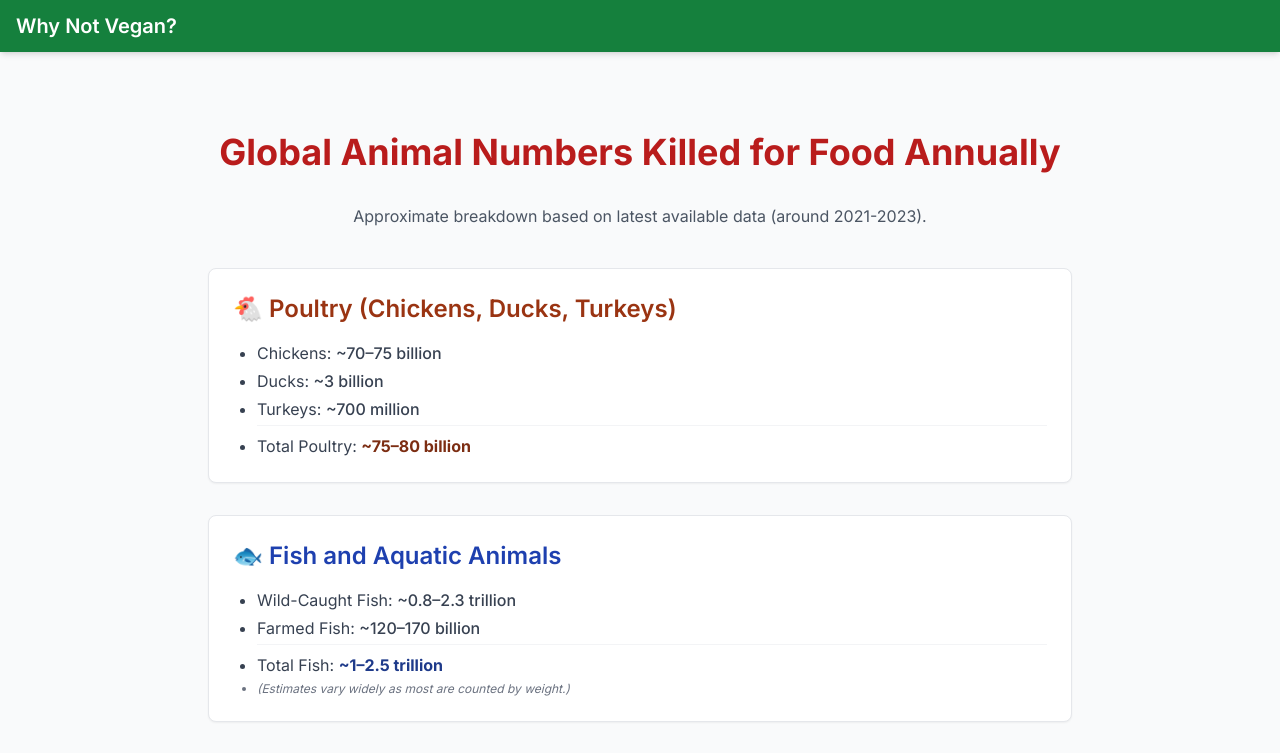
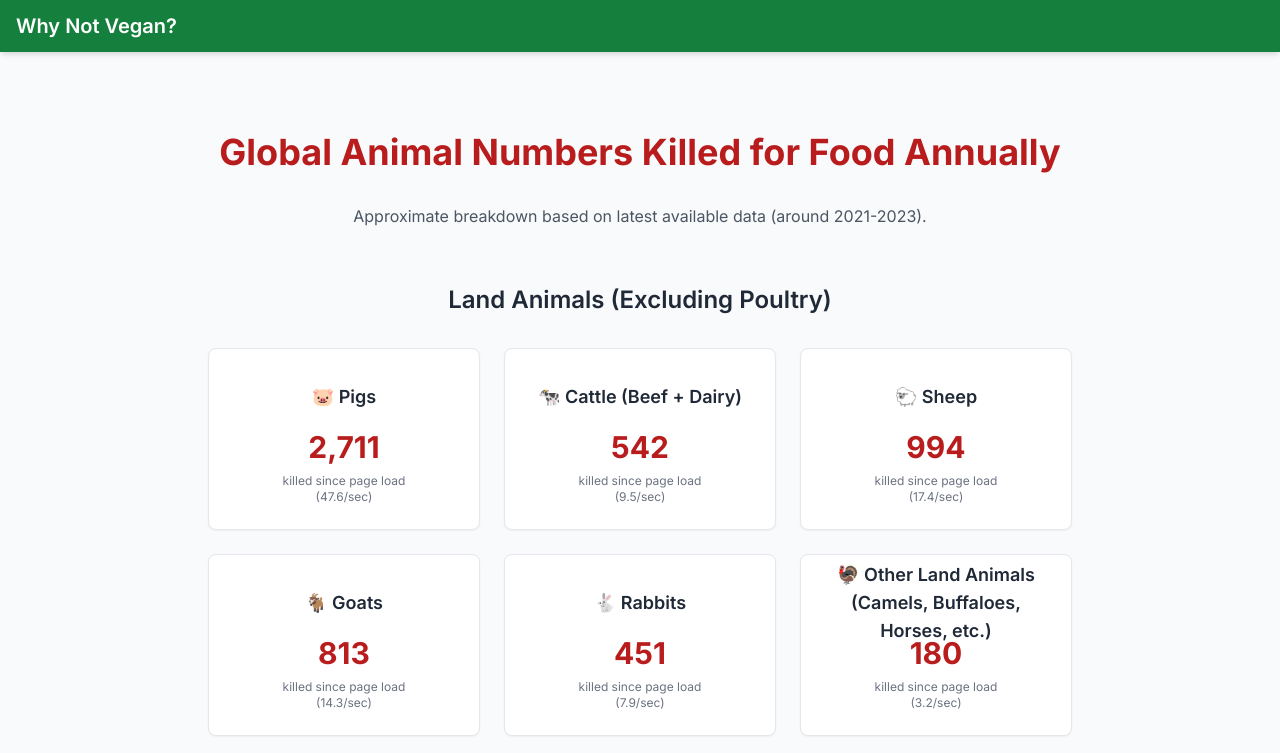
Before and after one commit to samuelbalogh/whynotvegan, a Next.js app: page /animal-numbers in a window 1280 px wide. Shown: the top 753 px of the page. Built offline with nearby package versions, Linux system fonts and the light colour scheme.

Commit message:
add animal counter

```diff
--- a/app/animal-numbers/page.tsx
+++ b/app/animal-numbers/page.tsx
@@ -1,7 +1,23 @@
-import Link from 'next/link';
+import AnimalCounter from '../components/AnimalCounter';
 
 export default function AnimalNumbersPage() {
-    const data = {
+    type AnimalData = {
+        title: string;
+        chickens?: string;
+        ducks?: string;
+        turkeys?: string;
+        wildCaught?: string;
+        farmed?: string;
+        note?: string;
+        total: string;
+    };
+
+    type GrandTotalData = {
+        land: string;
+        aquatic: string;
+    };
+
+    const data: { [key: string]: AnimalData | GrandTotalData } = {
         poultry: {
             title: '🐔 Poultry (Chickens, Ducks, Turkeys)',
             chickens: '~70–75 billion',
@@ -37,6 +53,14 @@ export default function AnimalNumbersPage() {
         { title: 'Our World in Data – Meat Production', url: 'https://ourworldindata.org/meat-production' },
     ];
 
+    const isAnimalData = (item: AnimalData | GrandTotalData): item is AnimalData => {
+        return 'title' in item && 'total' in item;
+    };
+
+    const poultryData = data.poultry as AnimalData;
+    const fishData = data.fish as AnimalData;
+    const grandTotalData = data.grandTotal as GrandTotalData;
+
     return (
         <main className="container mx-auto px-4 py-8 max-w-4xl">
             <h1 className="text-3xl md:text-4xl font-bold text-center mb-8 text-red-700">Global Animal Numbers Killed for Food Annually</h1>
@@ -45,50 +69,51 @@ export default function AnimalNumbersPage() {
             </p>
 
             <div className="space-y-8">
-                {/* Poultry */}
+                <h2 className="text-2xl font-semibold text-center text-gray-800 pt-4">Land Animals (Excluding Poultry)</h2>
+                <div className="grid grid-cols-1 sm:grid-cols-2 lg:grid-cols-3 gap-6">
+                    {Object.entries(data)
+                        .filter(([key, animalData]) =>
+                            !['poultry', 'fish', 'grandTotal'].includes(key) && isAnimalData(animalData)
+                        )
+                        .map(([key, animalData]) => (
+                            isAnimalData(animalData) && (
+                                <AnimalCounter
+                                    key={key}
+                                    title={animalData.title}
+                                    totalPerYearString={animalData.total}
+                                />
+                            )
+                        ))}
+                </div>
+
                 <div className="bg-white border border-gray-200 rounded-lg p-6 shadow-sm">
-                    <h2 className="text-xl md:text-2xl font-semibold mb-4 text-orange-800">{data.poultry.title}</h2>
+                    <h2 className="text-xl md:text-2xl font-semibold mb-4 text-orange-800">{poultryData.title}</h2>
                     <ul className="list-disc pl-6 space-y-1 text-gray-700">
-                        <li>Chickens: <span className="font-medium">{data.poultry.chickens}</span></li>
-                        <li>Ducks: <span className="font-medium">{data.poultry.ducks}</span></li>
-                        <li>Turkeys: <span className="font-medium">{data.poultry.turkeys}</span></li>
-                        <li className="pt-2 border-t border-gray-100 mt-2">Total Poultry: <span className="font-bold text-orange-900">{data.poultry.total}</span></li>
+                        <li>Chickens: <span className="font-medium">{poultryData.chickens}</span></li>
+                        <li>Ducks: <span className="font-medium">{poultryData.ducks}</span></li>
+                        <li>Turkeys: <span className="font-medium">{poultryData.turkeys}</span></li>
+                        <li className="pt-2 border-t border-gray-100 mt-2">Total Poultry: <span className="font-bold text-orange-900">{poultryData.total}</span></li>
                     </ul>
                 </div>
 
-                {/* Fish */}
                 <div className="bg-white border border-gray-200 rounded-lg p-6 shadow-sm">
-                    <h2 className="text-xl md:text-2xl font-semibold mb-4 text-blue-800">{data.fish.title}</h2>
+                    <h2 className="text-xl md:text-2xl font-semibold mb-4 text-blue-800">{fishData.title}</h2>
                     <ul className="list-disc pl-6 space-y-1 text-gray-700">
-                        <li>Wild-Caught Fish: <span className="font-medium">{data.fish.wildCaught}</span></li>
-                        <li>Farmed Fish: <span className="font-medium">{data.fish.farmed}</span></li>
-                        <li className="pt-2 border-t border-gray-100 mt-2">Total Fish: <span className="font-bold text-blue-900">{data.fish.total}</span></li>
-                        <li className="text-xs italic text-gray-500 mt-1">({data.fish.note})</li>
+                        <li>Wild-Caught Fish: <span className="font-medium">{fishData.wildCaught}</span></li>
+                        <li>Farmed Fish: <span className="font-medium">{fishData.farmed}</span></li>
+                        <li className="pt-2 border-t border-gray-100 mt-2">Total Fish: <span className="font-bold text-blue-900">{fishData.total}</span></li>
+                        <li className="text-xs italic text-gray-500 mt-1">({fishData.note})</li>
                     </ul>
                 </div>
 
-                {/* Other Land Animals (Grid) */}
-                <div className="grid grid-cols-1 md:grid-cols-2 lg:grid-cols-3 gap-6">
-                    {Object.entries(data)
-                        .filter(([key]) => !['poultry', 'fish', 'grandTotal'].includes(key))
-                        .map(([key, animal]) => (
-                            <div key={key} className="bg-white border border-gray-200 rounded-lg p-6 shadow-sm text-center">
-                                <h3 className="text-lg font-semibold mb-2 text-gray-800">{animal.title}</h3>
-                                <p className="text-2xl font-bold text-red-700">{animal.total}</p>
-                            </div>
-                        ))}
-                </div>
-
-                {/* Grand Total */}
                 <div className="bg-red-50 border border-red-200 rounded-lg p-6 shadow-sm text-center mt-10">
                     <h2 className="text-xl md:text-2xl font-semibold mb-4 text-red-800">🧮 Total Estimated Animals Killed Annually</h2>
                     <div className="md:flex md:justify-center md:space-x-8 space-y-3 md:space-y-0">
-                        <p className="text-lg"><span className="font-bold">Land Animals:</span> <span className="text-red-900 font-semibold">{data.grandTotal.land}</span></p>
-                        <p className="text-lg"><span className="font-bold">Aquatic Animals:</span> <span className="text-blue-900 font-semibold">{data.grandTotal.aquatic}</span></p>
+                        <p className="text-lg"><span className="font-bold">Land Animals:</span> <span className="text-red-900 font-semibold">{grandTotalData.land}</span></p>
+                        <p className="text-lg"><span className="font-bold">Aquatic Animals:</span> <span className="text-blue-900 font-semibold">{grandTotalData.aquatic}</span></p>
                     </div>
                 </div>
 
-                {/* References */}
                 <div className="mt-12 pt-6 border-t border-gray-200">
                     <h3 className="text-lg font-semibold mb-3 text-gray-700 text-center">References</h3>
                     <ul className="text-center space-y-1 text-sm">
--- /dev/null
+++ b/app/components/AnimalCounter.tsx
@@ -0,0 +1,54 @@
+'use client';
+
+import { useState, useEffect } from 'react';
+
+interface AnimalCounterProps {
+    title: string;
+    totalPerYearString: string; // e.g., "~1.5 billion"
+}
+
+// Function to parse the string and calculate per second rate
+const calculateRatePerSecond = (totalString: string): number => {
+    const match = totalString.match(/[\d.]+/); // Extract the first number
+    if (!match) return 0;
+
+    let number = parseFloat(match[0]);
+
+    if (totalString.includes('trillion')) {
+        number *= 1e12;
+    } else if (totalString.includes('billion')) {
+        number *= 1e9;
+    } else if (totalString.includes('million')) {
+        number *= 1e6;
+    }
+
+    const secondsPerYear = 365 * 24 * 60 * 60;
+    return number / secondsPerYear;
+};
+
+export default function AnimalCounter({ title, totalPerYearString }: AnimalCounterProps) {
+    const ratePerSecond = calculateRatePerSecond(totalPerYearString);
+    const [count, setCount] = useState(0);
+
+    useEffect(() => {
+        if (ratePerSecond === 0) return;
+
+        const interval = setInterval(() => {
+            setCount(prevCount => prevCount + ratePerSecond);
+        }, 100); // Update every second
+
+        return () => clearInterval(interval); // Cleanup on unmount
+    }, [ratePerSecond]);
+
+    return (
+        <div className="bg-white border border-gray-200 rounded-lg p-6 shadow-sm text-center">
+            <h3 className="text-lg font-semibold mb-2 text-gray-800 h-12 flex items-center justify-center">{title}</h3>
+            <p className="text-3xl font-bold text-red-700 min-h-[40px]">
+                {/* Format to add commas and handle large numbers */}
+                {Math.floor(count).toLocaleString()}
+            </p>
+            <p className="text-xs text-gray-500 mt-1">killed since page load</p>
+            <p className="text-xs text-gray-500">({ratePerSecond.toFixed(1)}/sec)</p>
+        </div>
+    );
+}
```
Also changed, not shown: data/arguments.json (+78 -58 lines).
